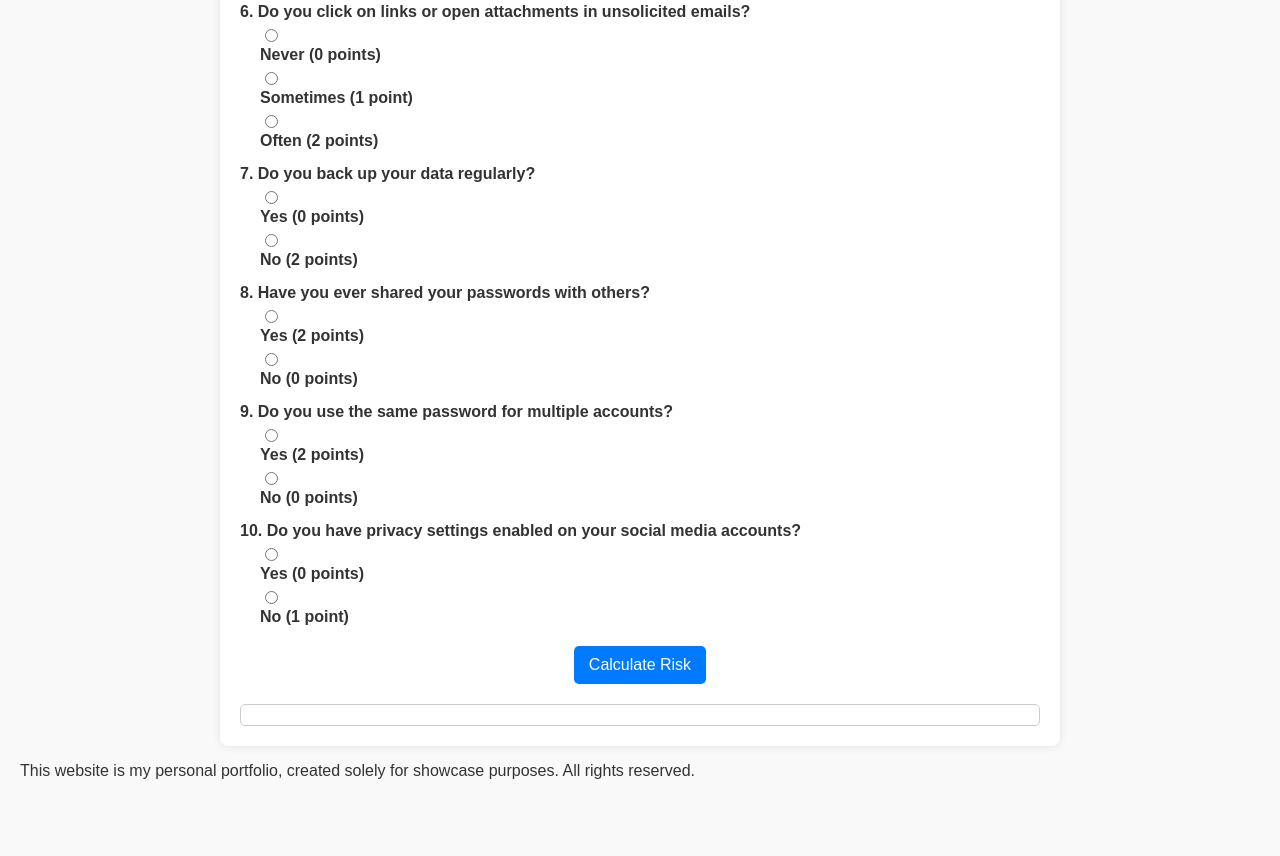
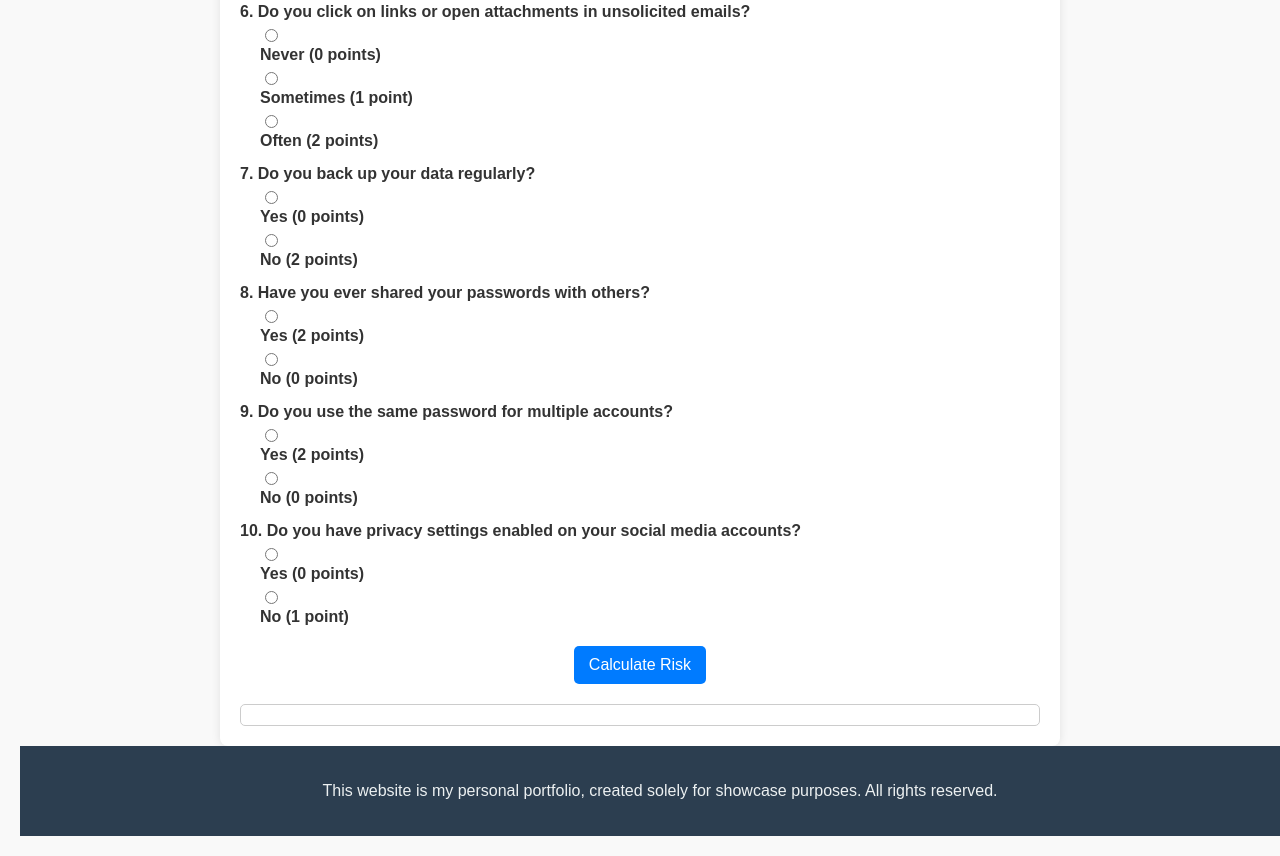
Before and after one commit to JuanSarthou/cybersecurity-risk-calculator-for-general-computer-users, a plain HTML site: page index.html in a window 1280 px wide. Shown: the part 750-1606 px from the top of the page. Before the commit the page ends 1566 px from the top, so only its background shows below. Drawn offline with Linux system fonts and the light colour scheme.

Commit message:
Update styles.css

```diff
--- a/styles.css
+++ b/styles.css
@@ -60,3 +60,13 @@ button:hover {
   border: 1px solid #ccc;
   border-radius: 5px;
 }
+
+/* Sticky Footer */
+footer {
+  margin-top: auto;
+  background-color: #2c3e50;
+  color: #ecf0f1;
+  padding: 20px;
+  text-align: center;
+  width: 100%;
+}
```
